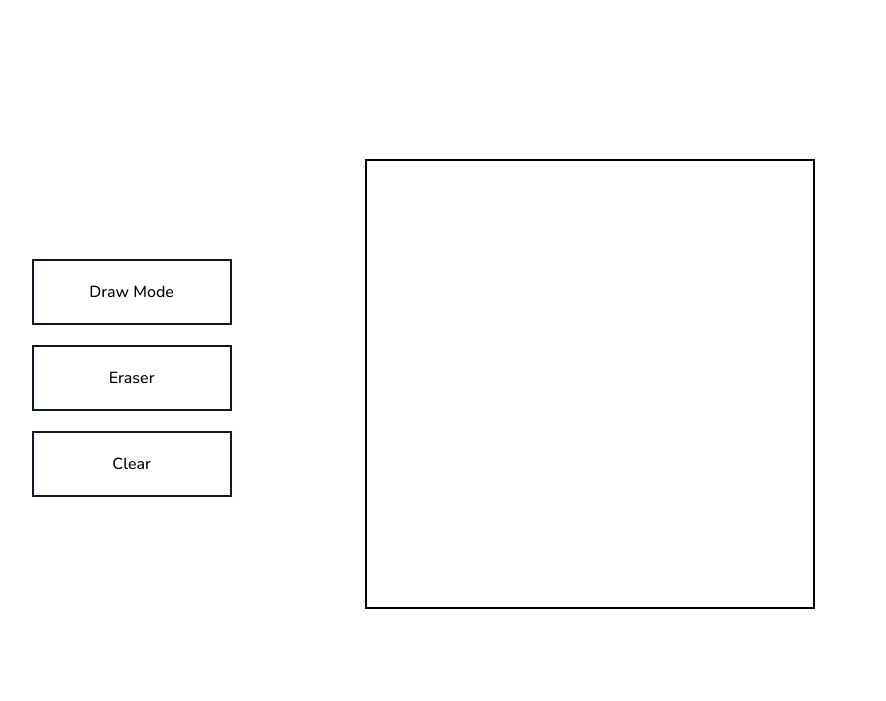
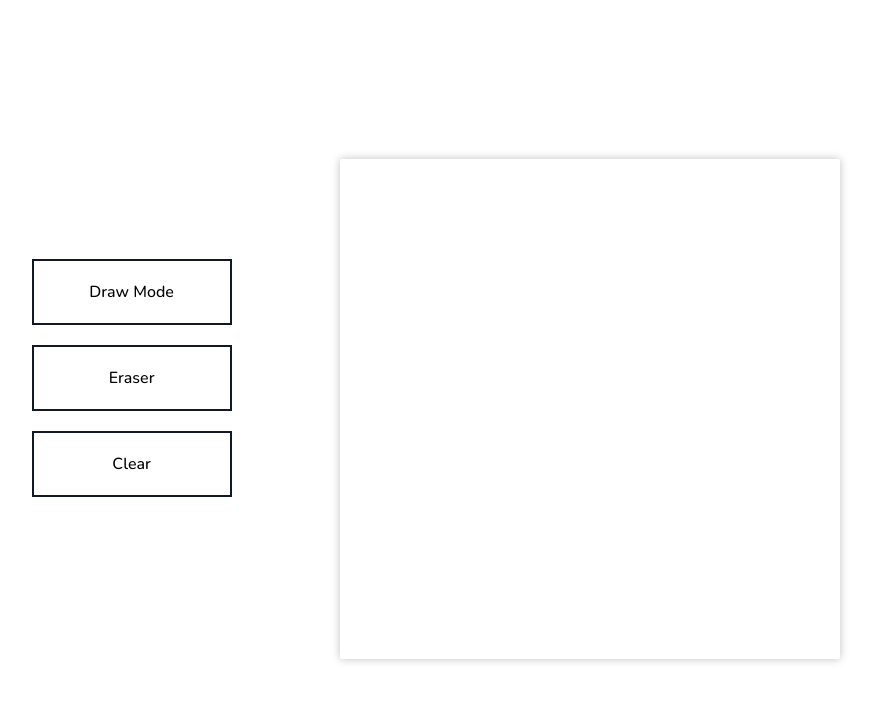
Before and after one commit to vincent-leclerc/etch-a-sketch, a website built with Vite: page index.html in a window 1280 px wide. Shown: the part 169-870 px from the top of the page, without its empty margins (50-936 px from the left). Built offline with nearby package versions, Linux system fonts and the light colour scheme.

Commit message:
change board border for shadows

```diff
--- a/src/sass/layout/_board.scss
+++ b/src/sass/layout/_board.scss
@@ -8,11 +8,12 @@
   display: grid;
   grid-template-columns: repeat(16, 1fr);
   justify-content: center;
-  width: 45rem;
-  height: 45rem;
-  border: 2px solid black;
+  width: 50rem;
+  height: 50rem;
   position: absolute;
   top: 0;
   left: 50%;
   transform: translate(-50%, 0);
+  box-shadow: 0 0 0.8rem rgba(0, 0, 0, 0.25);
+  border-radius: 0.2rem;
 }
```
